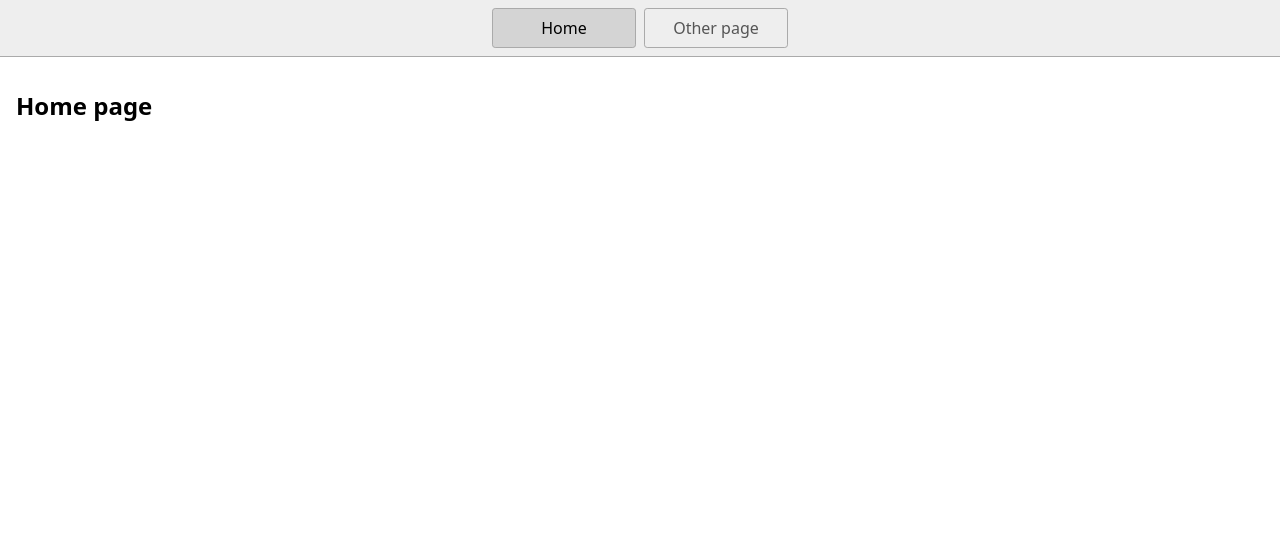
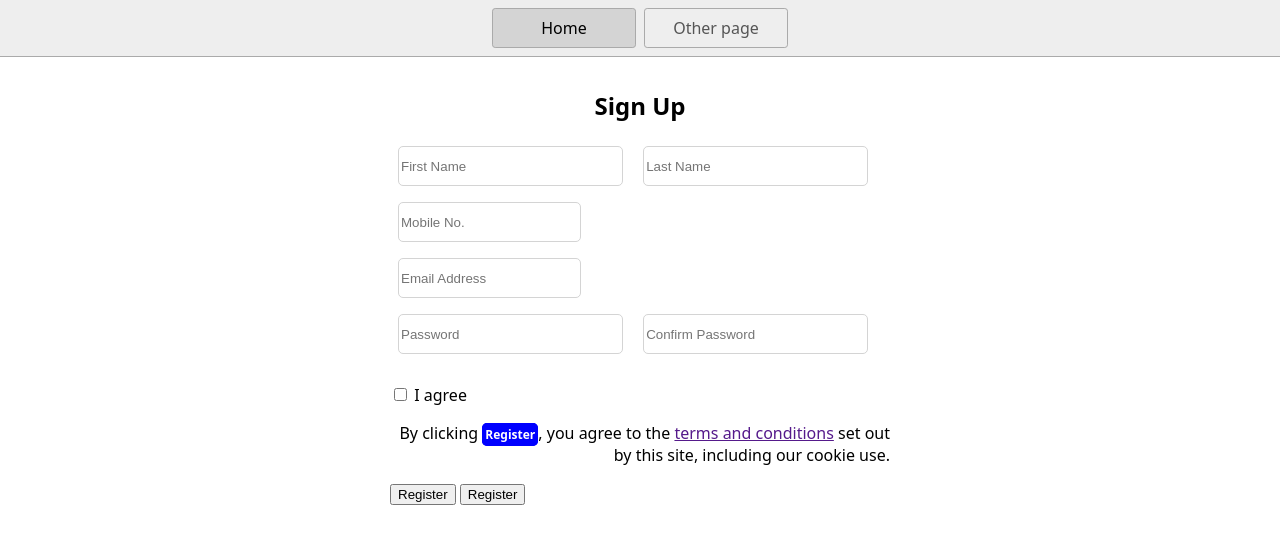
Before and after one commit to alitar2/antra-training-hw1, a plain HTML site: page index.html in a window 1280 px wide. Drawn offline with Linux system fonts and the light colour scheme.

Commit message:
2 files modified

```diff
--- a/index.html
+++ b/index.html
@@ -17,7 +17,25 @@
       <a href="/page2.html">Other page</a>
     </nav>
     <main>
-      <h1>Home page</h1>
+      <h1>Sign Up</h1>
+      <form id="signup">
+        <input type="text" placeholder="First Name" class="row"></input>
+        <input  type="text"  placeholder="Last Name" class="row"></input>
+        <input  type="text" placeholder="Mobile No." ></input>
+        <br/>
+        <input  type="text" placeholder="Email Address"></input>
+        <br/>
+        <input type="text" placeholder="Password" class="row"></input>
+        <input  type="text" placeholder="Confirm Password" class="row"></input>
+        <br/><br/>
+        <div class="agree-items">
+        <input type="checkbox" id="agree" name="agree" value="Yes">
+        <label for="agree"> I agree</label>
+        <p class="register-agree">By clicking <span class="register-text">Register</span>, you agree to the <a href="">terms and conditions</a> set out by this site, including our cookie use.</p>
+        </div>
+        <button type="submit" form="signup" value="Submit">Register</button>
+        <button type="submit" form="signup" value="Submit">Register</button>
+      </form>
     </main>
   </body>
 </html>
--- a/styles.css
+++ b/styles.css
@@ -7,6 +7,7 @@ body {
   font-family: system-ui, sans-serif;
   color: black;
   background-color: white;
+
 }
 
 nav {
@@ -40,7 +41,56 @@ main {
   padding: 1rem;
 }
 
+
+
 h1 {
+  font-weight:600;
+  font-size: 1.5rem;
+  text-align: center;
+}
+
+form {
+  margin: auto;
+  width:500px;
+}
+
+input[type=text]{
+  margin: 8px;
+  border-style: solid;
+  border-width: 1px;
+  border-radius: 5px;
+  border-color: #d4d4d4;
+  height: 40px;
+  -webkit-transition: 0.5s;
+  transition: 0.5s;
+}
+
+input[type=text]:focus {
+  text-align: center;
+  outline-color: lightskyblue;
+  outline-width: 0px;
+  border: 1px solid lightskyblue;
+  box-shadow: 0em 0em .75em lightskyblue;
+}
+
+.row{
+  width: 45%;
+}
+
+.agree-items{
+  clear:both;
+}
+
+.register-text{
+  font-size: 12px;
   font-weight: bold;
-  font-size: 1.5rem;
+  color:white;
+  text-align: justify;
+  background-color: blue;
+  border: 3px solid blue;
+  border-radius: 5px;
 }
+
+.register-agree{
+  text-align: right;
+}
```
